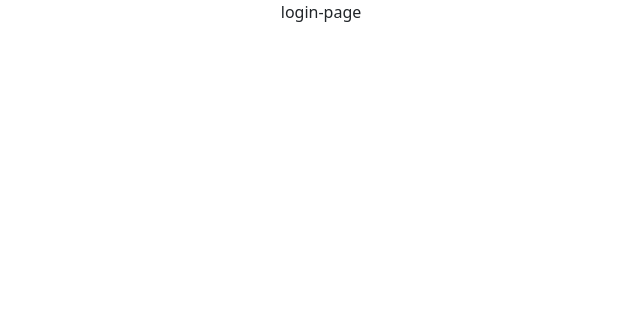
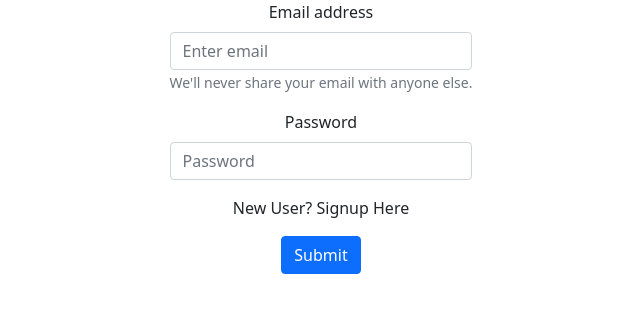
Before and after one commit to abdanbarkaath/authentication-with-postgresql-node, a React (Create React App) app in the folder client/: page /login in a window 1280 px wide. Shown: the top 312 px of the page, without its empty margins (319-959 px from the left). Built offline with nearby package versions, Linux system fonts and the light colour scheme.

Commit message:
Added Login and Signup page

```diff
--- a/client/src/pages/login/login-page.js
+++ b/client/src/pages/login/login-page.js
@@ -1,5 +1,88 @@
-import React from "react";
+import React, { useState } from "react";
+import { Form, Button } from "react-bootstrap";
+import axios from "axios";
+import styled from "styled-components";
+import { useNavigate } from "react-router-dom";
 
 export default function LoginPage() {
-  return <div>login-page</div>;
+  const navigate = useNavigate();
+  const [user, setUser] = useState({
+    email: "",
+    password: "",
+  });
+
+  const submitUser = (e) => {
+    e.preventDefault();
+    console.log("submit user", e);
+    axios.get("http://localhost:5000/").then((res) => {
+      console.log(res);
+    });
+  };
+
+  const navigateToSignup = () => {
+    navigate("/signup");
+  };
+
+  const updateUser = (type, event) => {
+    event.preventDefault();
+    console.log(event.target.value);
+    setUser((prev) => {
+      return { ...prev, [type]: event.target.value };
+    });
+  };
+
+  console.log(user);
+  return (
+    <S.FormContainer>
+      <Form onSubmit={submitUser}>
+        <Form.Group className="mb-3" controlId="formBasicEmail">
+          <Form.Label>Email address</Form.Label>
+          <Form.Control
+            type="email"
+            placeholder="Enter email"
+            onChange={(e) => updateUser("email", e)}
+          />
+          <Form.Text className="text-muted">
+            We'll never share your email with anyone else.
+          </Form.Text>
+        </Form.Group>
+
+        <Form.Group className="mb-3" controlId="formBasicPassword">
+          <Form.Label>Password</Form.Label>
+          <Form.Control
+            type="password"
+            placeholder="Password"
+            onChange={(e) => updateUser("password", e)}
+          />
+        </Form.Group>
+        <S.LoginText onClick={navigateToSignup}>
+          {" "}
+          New User? Signup Here
+        </S.LoginText>
+
+        <Button variant="primary" type="submit">
+          Submit
+        </Button>
+      </Form>
+    </S.FormContainer>
+  );
 }
+
+const S = {
+  FormContainer: styled.div`
+    display: flex;
+    justify-content: center;
+    @media screen(max-width:1000px) {
+      display: block;
+    }
+  `,
+  LoginText: styled.div`
+    margin-block: 1rem;
+    font-weight: 500;
+    &:hover {
+      color: blue;
+      text-decoration: underline;
+      cursor: pointer;
+    }
+  `,
+};
--- a/client/src/pages/signup/signup-page.js
+++ b/client/src/pages/signup/signup-page.js
@@ -1,4 +1,4 @@
-import React from "react";
+import React, { useState } from "react";
 import { Form, Button, Container } from "react-bootstrap";
 import axios from "axios";
 import styled from "styled-components";
@@ -6,27 +6,49 @@ import { useNavigate } from "react-router-dom";
 
 export default function SignupPage() {
   const navigate = useNavigate();
+  const [user, setUser] = useState({
+    name: "",
+    email: "",
+    password: "",
+  });
 
   const submitUser = (e) => {
     e.preventDefault();
-    console.log("submit user");
+    console.log("submit user", e);
   };
 
   const navigateToLogin = () => {
     navigate("/login");
   };
 
+  const updateUser = (type, event) => {
+    event.preventDefault();
+    console.log(event.target.value);
+    setUser((prev) => {
+      return { ...prev, [type]: event.target.value };
+    });
+  };
+
+  console.log(user);
   return (
     <S.FormContainer>
       <Form onSubmit={submitUser}>
         <Form.Group className="mb-3" controlId="formBasicName">
           <Form.Label>Name</Form.Label>
-          <Form.Control type="email" placeholder="Enter name" />
+          <Form.Control
+            type="name"
+            placeholder="Enter name"
+            onChange={(e) => updateUser("name", e)}
+          />
         </Form.Group>
 
         <Form.Group className="mb-3" controlId="formBasicEmail">
           <Form.Label>Email address</Form.Label>
-          <Form.Control type="email" placeholder="Enter email" />
+          <Form.Control
+            type="email"
+            placeholder="Enter email"
+            onChange={(e) => updateUser("email", e)}
+          />
           <Form.Text className="text-muted">
             We'll never share your email with anyone else.
           </Form.Text>
@@ -34,7 +56,11 @@ export default function SignupPage() {
 
         <Form.Group className="mb-3" controlId="formBasicPassword">
           <Form.Label>Password</Form.Label>
-          <Form.Control type="password" placeholder="Password" />
+          <Form.Control
+            type="password"
+            placeholder="Password"
+            onChange={(e) => updateUser("password", e)}
+          />
         </Form.Group>
         <S.LoginText onClick={navigateToLogin}>
           {" "}
```
Also changed, not shown: 2 other files (tests, documents, lock files or other folders).
